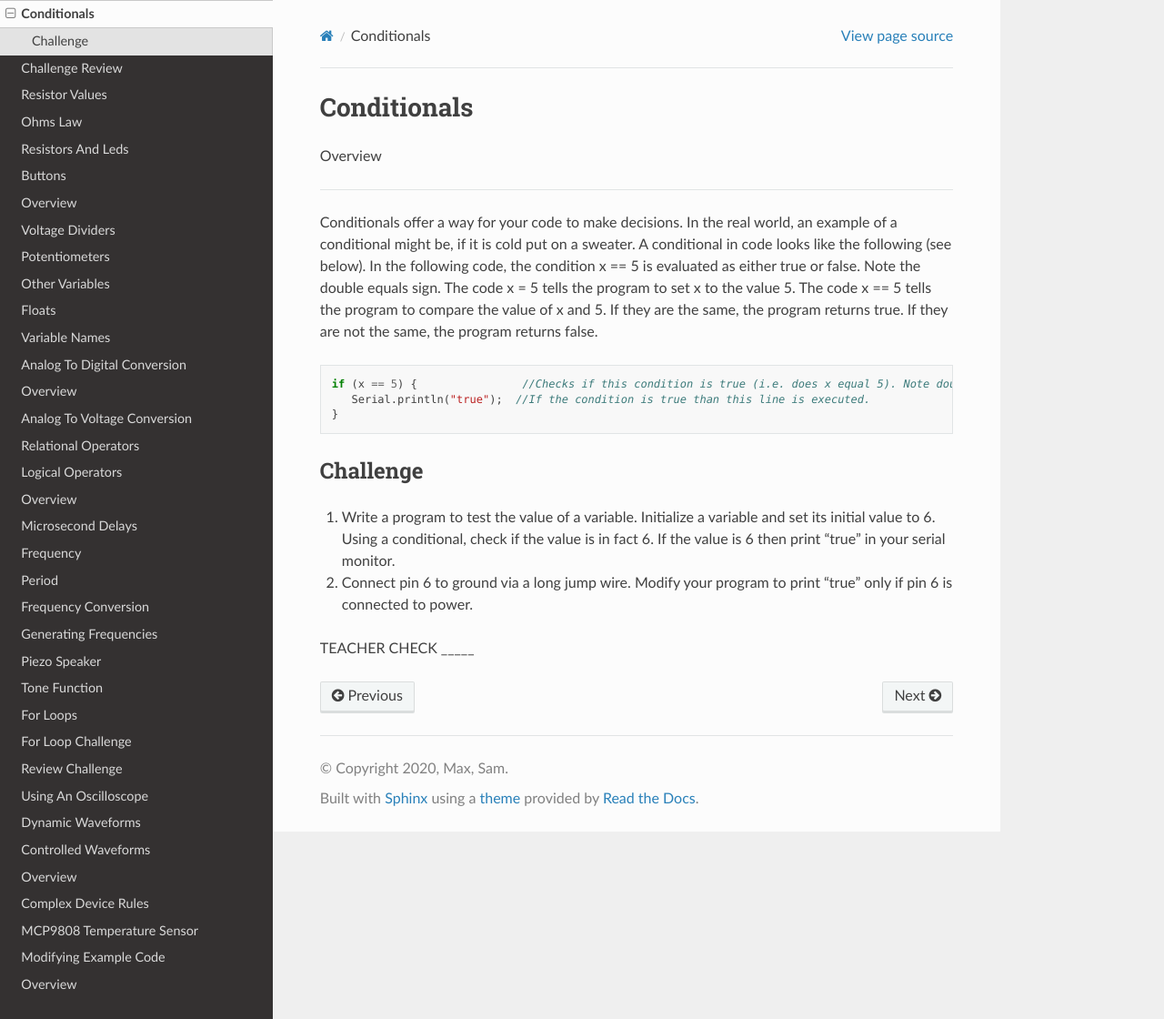
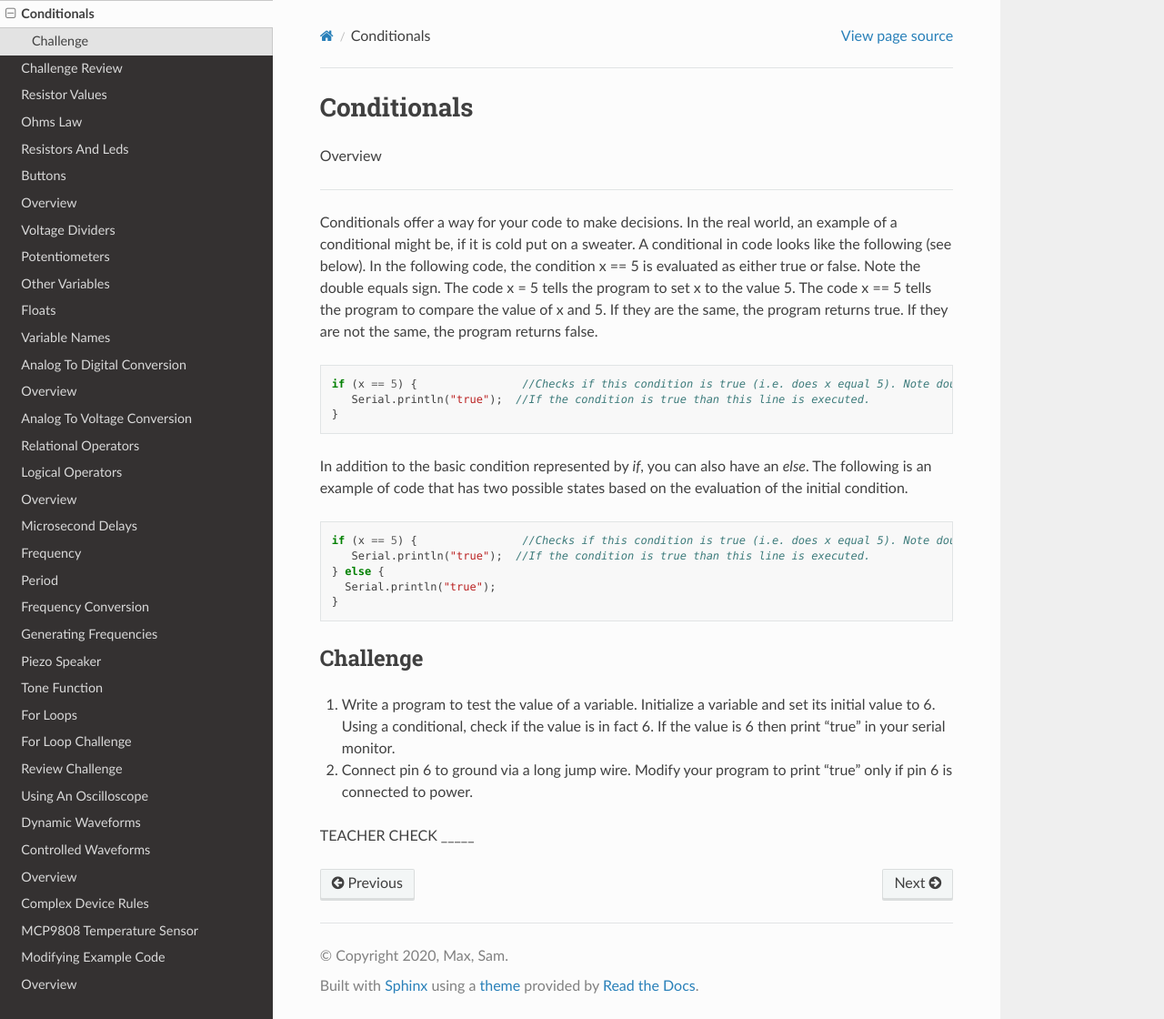
Before and after one commit to maxtkc/mvths-wiki, a Sphinx documentation site: the page built from docs/012a-conditional.rst, in a window 1280 px wide and 1120 px high. Shown: the whole window at 91% size. Built offline with Sphinx 7.4.7 and the Read the Docs theme 2.0.0, drawn with Linux system fonts in a browser that asks for light colours; pages that are not in the unit, such as notebooks, are missing from menus.

Commit message:
Update 012a-conditional.rst

```diff
--- a/docs/012a-conditional.rst
+++ b/docs/012a-conditional.rst
@@ -13,6 +13,16 @@ Conditionals offer a way for your code to make decisions. In the real world, an
       Serial.println("true");  //If the condition is true than this line is executed.
    }
 
+In addition to the basic condition represented by *if*, you can also have an *else*. The following is an example of code that has two possible states based on the evaluation of the initial condition.
+
+.. code-block:: c
+
+   if (x == 5) {                //Checks if this condition is true (i.e. does x equal 5). Note double equals sign
+      Serial.println("true");  //If the condition is true than this line is executed.
+   } else {
+     Serial.println("true");
+   }
+
 Challenge
 ----------
 
```
